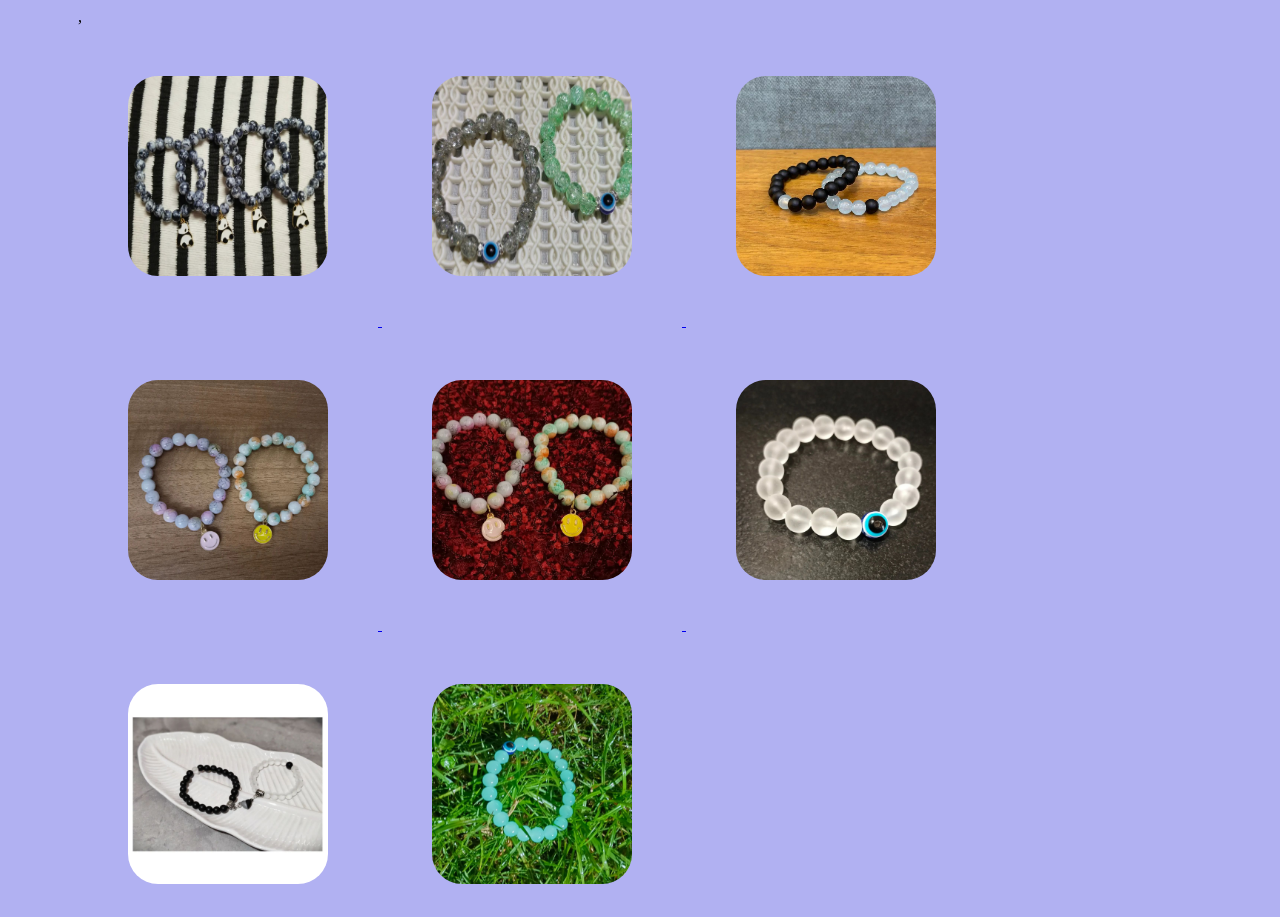
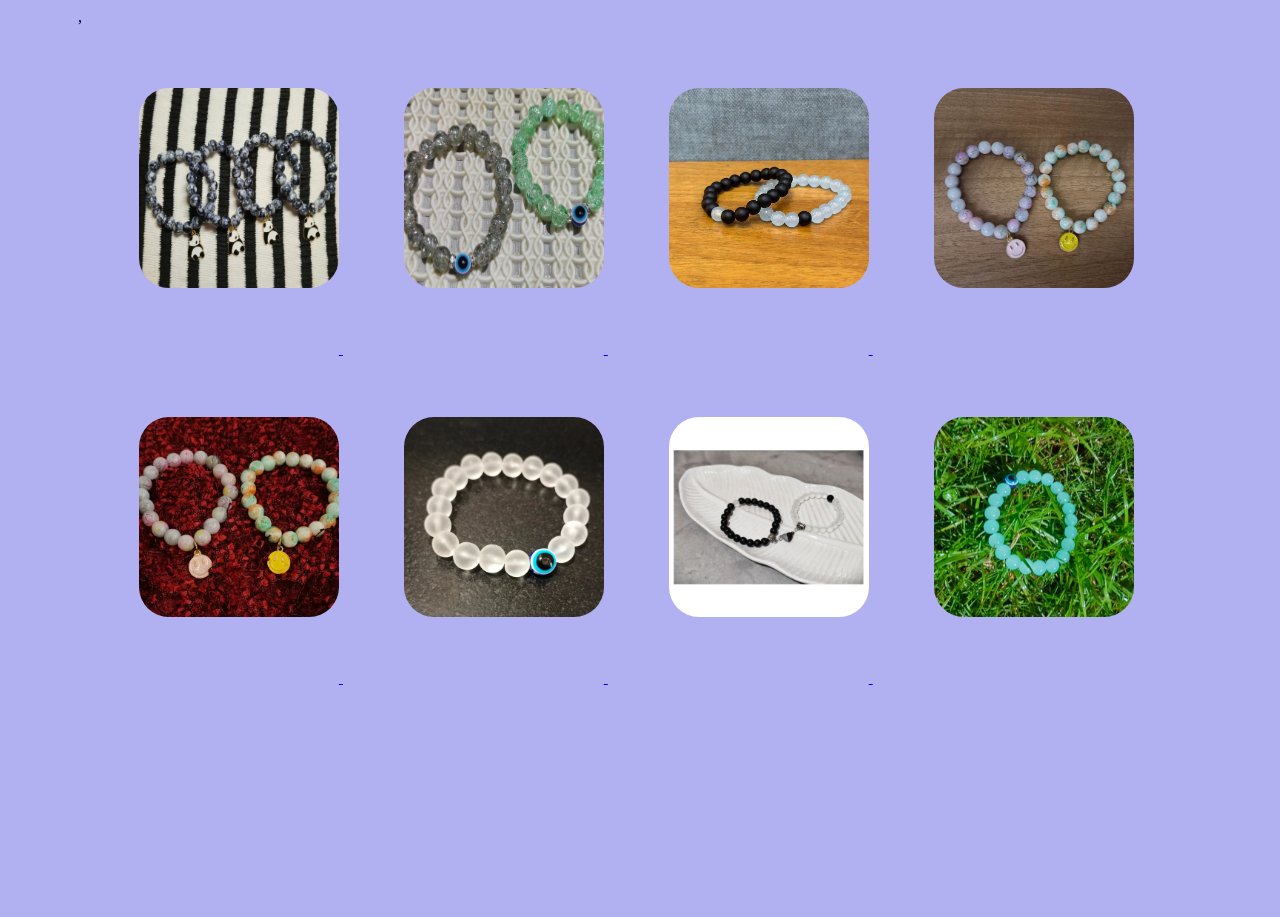
Before and after one commit to AumPandya9119/Website2, a plain HTML site: page index.html in a window 1280 px wide. Shown: the top 917 px of the page. After the commit the page ends 800 px from the top, so only its background shows below. Drawn offline with Linux system fonts and the light colour scheme.

Commit message:
homepage-style.css

```diff
--- a/homepage-style.css
+++ b/homepage-style.css
@@ -7,7 +7,9 @@ img{
     border-radius: 15%;
     border-width:10%;
     border-color:black;
-    margin:50px;
+    margin-left:5.10%;
+    margin-top:5%;
+    margin-bottom:5.5%;
     position:relative;
     height:200px;
     width:200px;
@@ -18,3 +20,8 @@ img:hover{
     width:220px;
     border: 5px solid #555;
 }
+
+.img1,.img2,.img3,.img4{
+    margin-top:5.2%
+
+}
```
